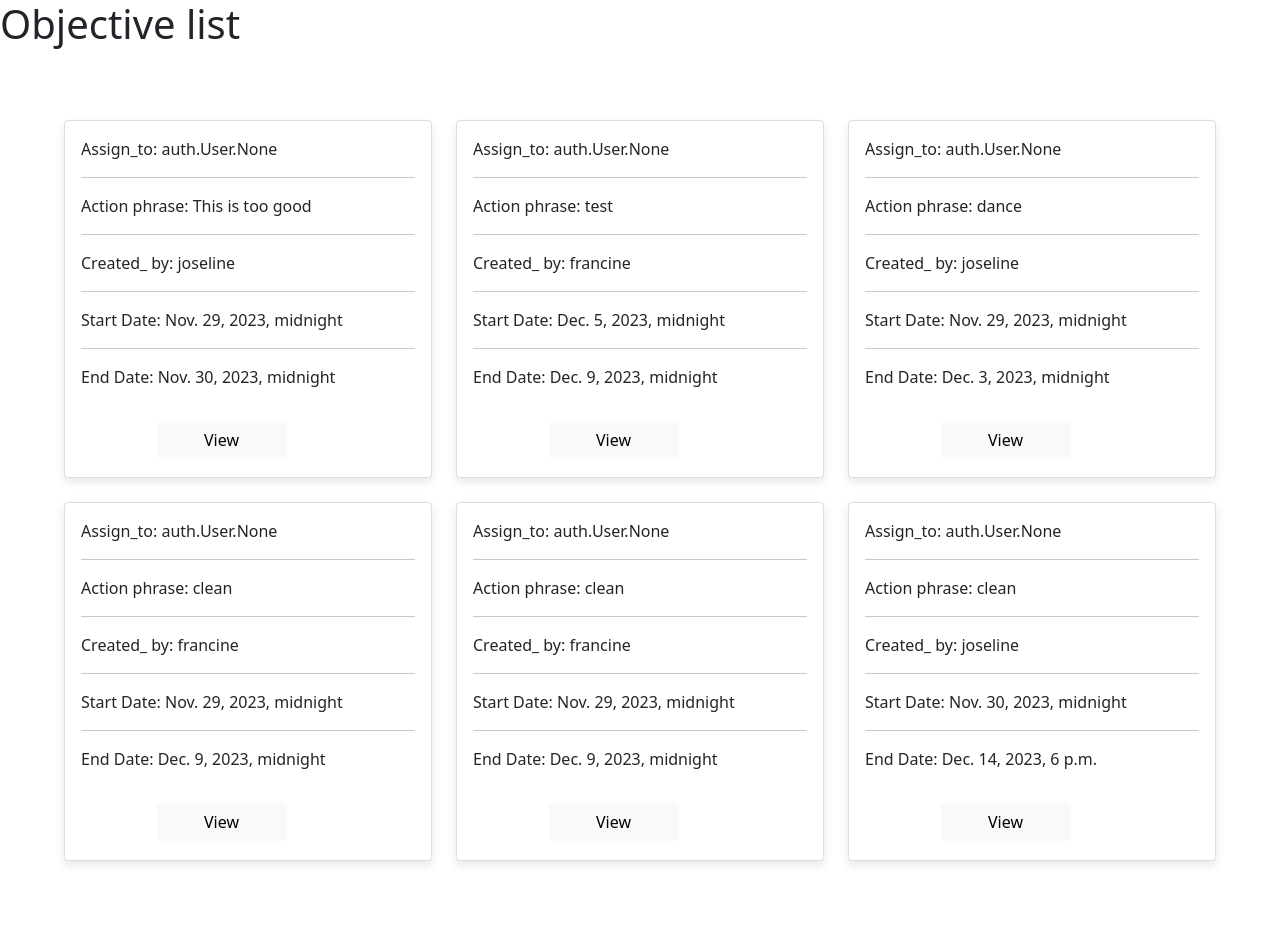
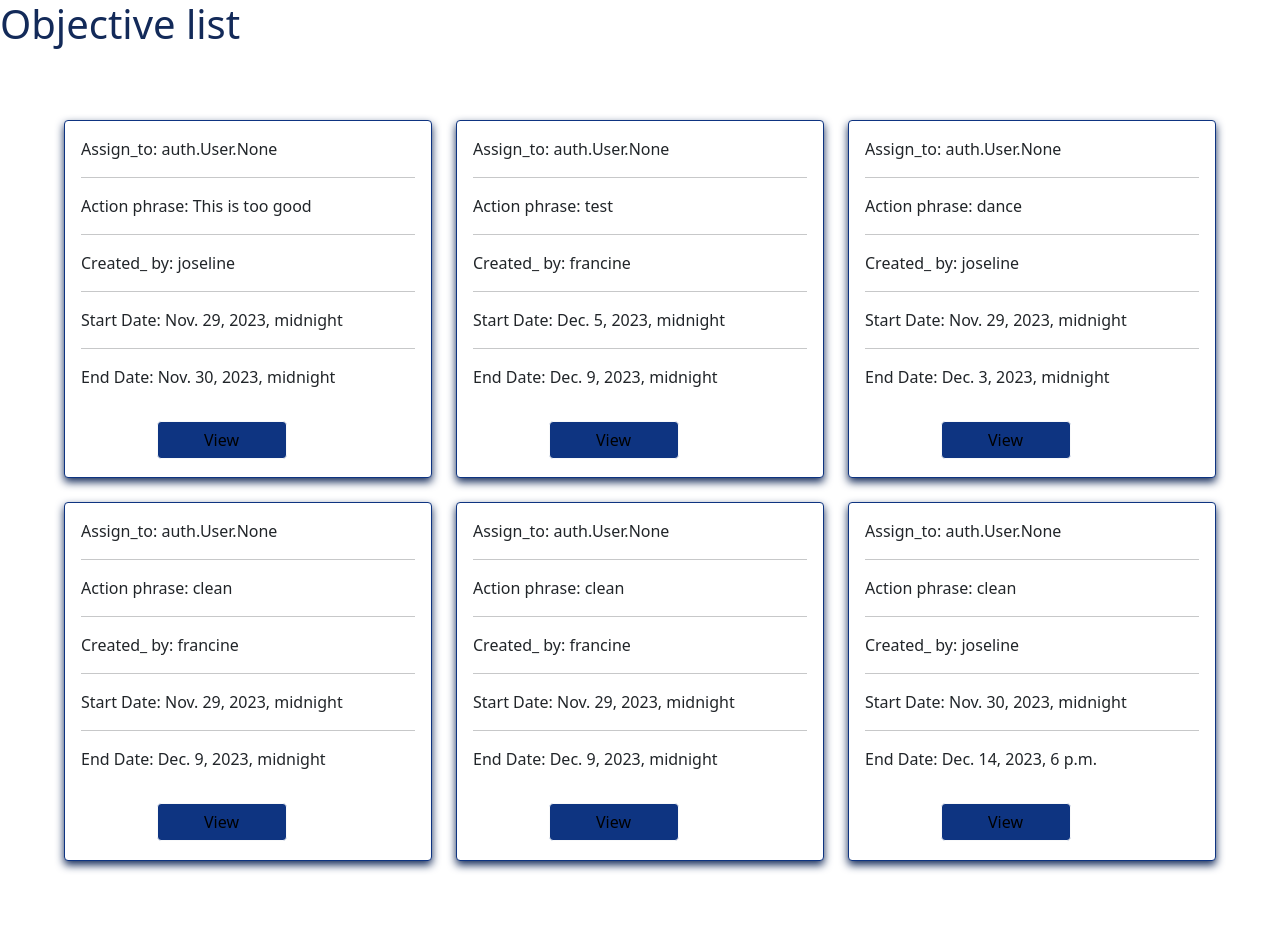
Before and after one commit to joseline25/my_perform, a Django app: page / in a window 1280 px wide. Run offline with Django 4.2, Linux system fonts and the light colour scheme; data comes from the database, SQL or seed files in the repository.

Commit message:
basic style

```diff
--- a/templates/objective/list_objective.html
+++ b/templates/objective/list_objective.html
@@ -10,12 +10,12 @@
 </head>
 
 <body>
-  <h1>Objective list</h1>
+  <h1 style="color: #132A59;">Objective list</h1>
   {% block content %}
   <div class="row row-cols-1 row-cols-md-3 g-4" style="padding: 5%;">
     {% for obj in objectives %}
     <div class="col">
-      <div class="card h-100" style="display: flex; border: 1px solid #ddd; box-shadow: 0 4px 8px rgba(0, 0, 0, 0.1);">
+      <div class="card h-100" style="display: flex; border: 1px solid #0E3481; box-shadow: 0 4px 8px #132A59;">
         <div class="card-body">
           <!-- <h5 class="card-title">Objective</h5> -->
           <p>Assign_to: {{ obj.assign_to }}</p>
@@ -30,7 +30,7 @@
 
         </div>
         <button type="button" class="btn btn-light"
-          style="width: 130px; margin-left: 25%; margin-bottom: 5%;">View</button>
+          style="width: 130px; margin-left: 25%; margin-bottom: 5%; color: #000000;  background-color: #0E3481;">View</button>
       </div>
     </div>
     {% endfor %}
```
Also changed, not shown: 1 other file.
